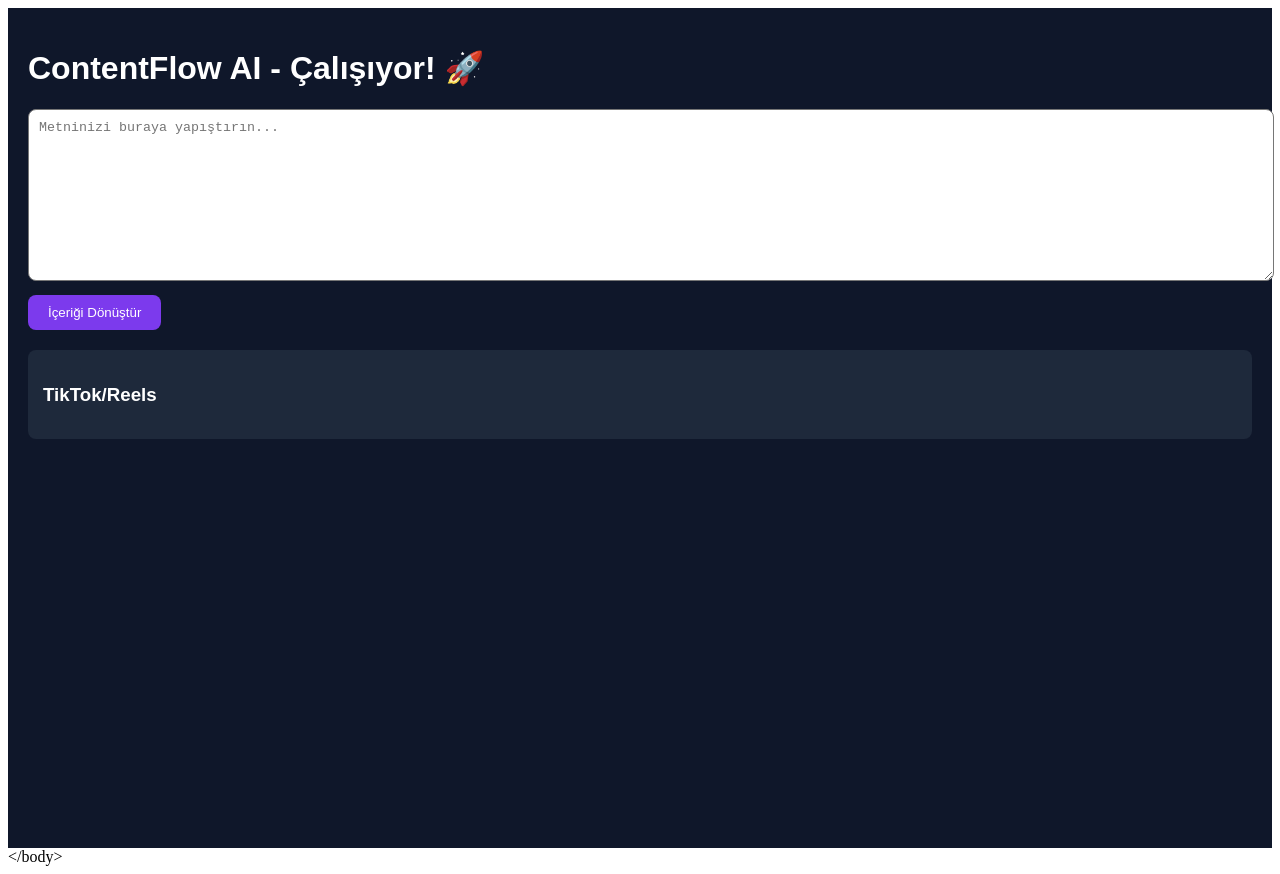
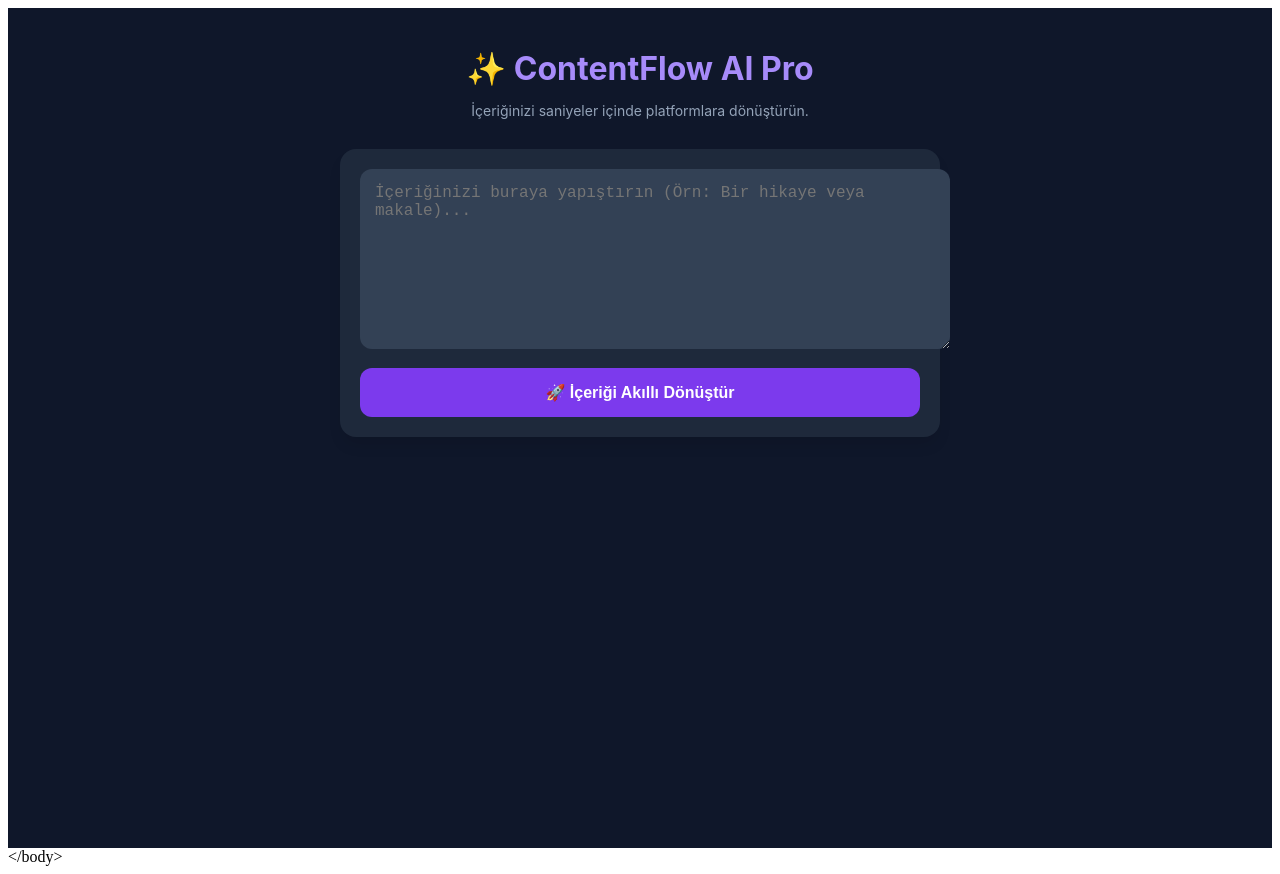
Before and after one commit to museeconcept34-hub/ContentFlowAI_V1, a React (Vite) app: page / in a window 1280 px wide. Built offline with nearby package versions, Linux system fonts and the light colour scheme.

Commit message:
main.jsx

```diff
--- a/main.jsx
+++ b/main.jsx
@@ -1,46 +1,63 @@
 import React, { useState } from 'react';
 import { createRoot } from 'react-dom/client';
 
-const ContentFlow = () => {
+const ContentFlowAI = () => {
   const [input, setInput] = useState('');
-  const [output, setOutput] = useState({ tiktok: '', instagram: '', x: '' });
+  const [results, setResults] = useState(null);
 
-  const handleConvert = () => {
-    // Basit bölme mantığı (Yapay zeka anahtarı gerektirmez)
-    setOutput({
-      tiktok: "🎥 TikTok/Reels Özeti:\n\n" + input.substring(0, 200) + "...",
-      instagram: "📸 Instagram İçeriği:\n\n" + input.substring(0, 150) + "\n\n#içerik #ai",
-      x: "🐦 X (Twitter) Postu:\n\n" + input.substring(0, 100)
+  const processContent = () => {
+    if (!input) return;
+
+    // ÜCRETSİZ ZEKÂ MANTIĞI: Metni analiz et ve parçala
+    const sentences = input.split(/[.!?]/).filter(s => s.trim().length > 0);
+    const title = sentences[0] || "Yeni İçerik";
+    const hook = sentences[1] || "Bunu sonuna kadar izleyin!";
+
+    setResults({
+      tiktok: `🎬 TIKTOK / REELS PLANI\n\n📌 KANCA: ${hook.toUpperCase()}\n\n📝 ÖZET: ${sentences.slice(0, 3).join('. ')}.\n\n💡 İPUCU: Videoda görsel olarak içeriği destekleyen stok videolar kullan.\n\n#içeriküretimi #viral #yapayzeka`,
+      instagram: `📸 INSTAGRAM POST\n\n🖼️ GÖRSEL: ${title}\n\n💬 AÇIKLAMA: ${input.substring(0, 150)}...\n\n👉 Devamı için takipte kal!\n\n#kesfet #instagramtips`,
+      x: `🐦 X (TWITTER) FLOOD\n\n1/ ${title}\n\n2/ ${sentences[2] || 'Daha fazla bilgi profilimdeki linkte!'} #twitter #threads`
     });
   };
 
   return (
-    <div style={{ padding: '20px', fontFamily: 'sans-serif', backgroundColor: '#0f172a', color: 'white', minHeight: '100vh' }}>
-      <h1>ContentFlow AI - Çalışıyor! 🚀</h1>
+    <div style={{ backgroundColor: '#0f172a', color: 'white', minHeight: '100vh', padding: '20px', fontFamily: 'Inter, sans-serif' }}>
+      <div style={{ maxWidth: '600px', margin: '0 auto' }}>
+        <h1 style={{ textAlign: 'center', color: '#a78bfa', marginBottom: '10px' }}>✨ ContentFlow AI Pro</h1>
+        <p style={{ textAlign: 'center', fontSize: '14px', color: '#94a3b8', marginBottom: '30px' }}>İçeriğinizi saniyeler içinde platformlara dönüştürün.</p>
+
+        <div style={{ backgroundColor: '#1e293b', padding: '20px', borderRadius: '16px', boxShadow: '0 10px 15px -3px rgba(0, 0, 0, 0.1)' }}>
           <textarea
-        style={{ width: '100%', height: '150px', borderRadius: '8px', padding: '10px', color: 'black' }}
-        placeholder="Metninizi buraya yapıştırın..."
             value={input}
             onChange={(e) => setInput(e.target.value)}
+            placeholder="İçeriğinizi buraya yapıştırın (Örn: Bir hikaye veya makale)..."
+            style={{ width: '100%', height: '150px', backgroundColor: '#334155', border: 'none', borderRadius: '12px', padding: '15px', color: 'white', fontSize: '16px', marginBottom: '15px', outline: 'none' }}
           />
           <button
-        onClick={handleConvert}
-        style={{ marginTop: '10px', padding: '10px 20px', backgroundColor: '#7c3aed', border: 'none', color: 'white', borderRadius: '8px', cursor: 'pointer' }}
+            onClick={processContent}
+            style={{ width: '100%', padding: '15px', backgroundColor: '#7c3aed', color: 'white', border: 'none', borderRadius: '12px', fontWeight: 'bold', cursor: 'pointer', fontSize: '16px' }}
           >
-        İçeriği Dönüştür
+            🚀 İçeriği Akıllı Dönüştür
           </button>
+        </div>
 
-      <div style={{ marginTop: '20px' }}>
-        <div style={{ backgroundColor: '#1e293b', padding: '15px', borderRadius: '8px', marginBottom: '10px' }}>
-          <h3>TikTok/Reels</h3>
-          <p>{output.tiktok}</p>
+        {results && (
+          <div style={{ marginTop: '30px' }}>
+            <div style={{ backgroundColor: '#1e293b', padding: '20px', borderRadius: '16px', marginBottom: '15px', borderLeft: '4px solid #ef4444' }}>
+              <h3 style={{ color: '#ef4444', marginTop: 0 }}>🎥 TikTok & Reels</h3>
+              <pre style={{ whiteSpace: 'pre-wrap', fontSize: '14px', lineHeight: '1.6' }}>{results.tiktok}</pre>
             </div>
+            <div style={{ backgroundColor: '#1e293b', padding: '20px', borderRadius: '16px', marginBottom: '15px', borderLeft: '4px solid #3b82f6' }}>
+              <h3 style={{ color: '#3b82f6', marginTop: 0 }}>📸 Instagram</h3>
+              <pre style={{ whiteSpace: 'pre-wrap', fontSize: '14px' }}>{results.instagram}</pre>
+            </div>
+          </div>
+        )}
       </div>
     </div>
   );
 };
 
-// Uygulamayı başlatan kısım
 const container = document.getElementById('root');
 const root = createRoot(container);
-root.render(<ContentFlow />);
+root.render(<ContentFlowAI />);
```
Lines whose indentation alone changed are shown as unchanged.
